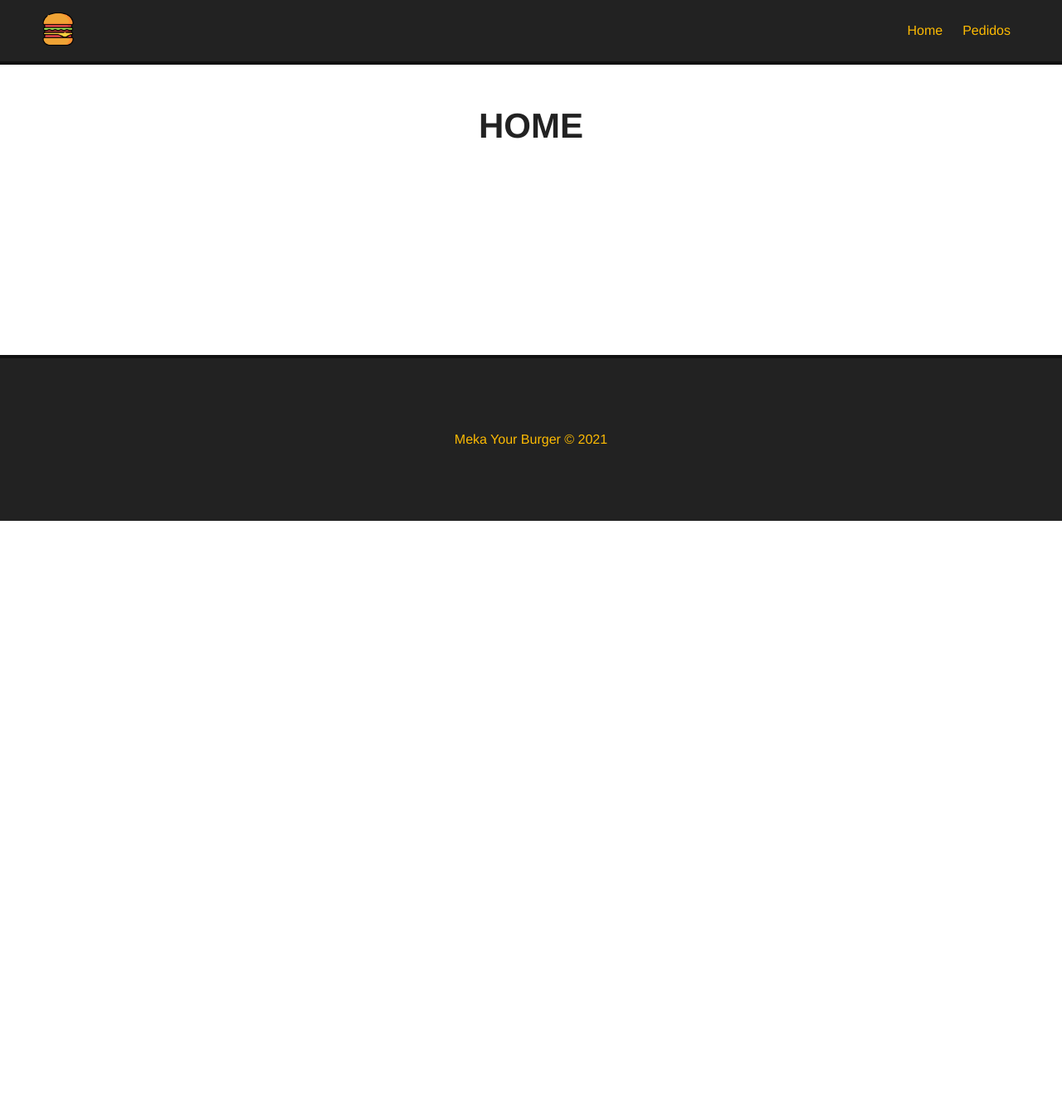
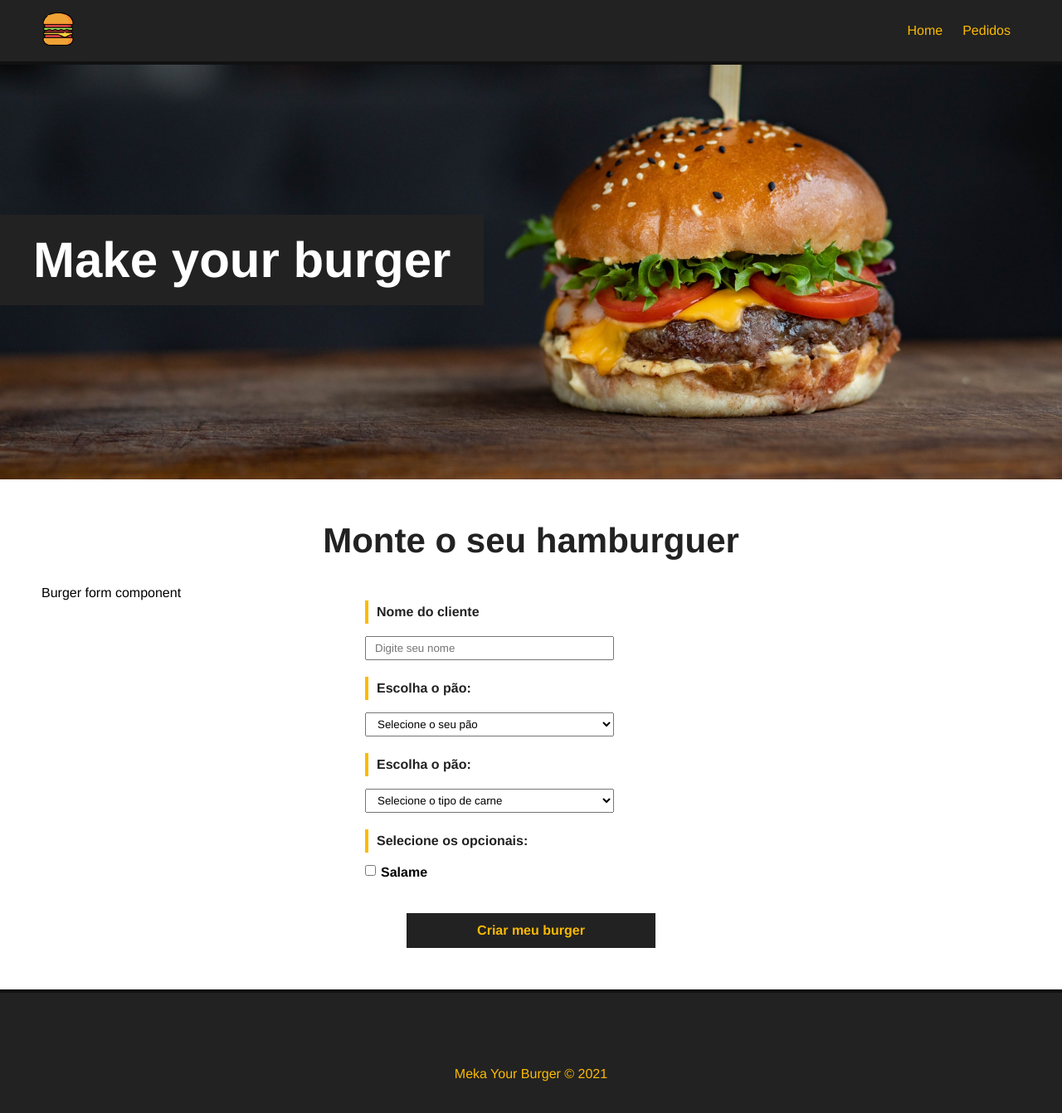
Before and after one commit to AlvaroHSFonseca/monte_seu_hambuguer, a Vue app: page / in a window 1280 px wide. Shown: the top 1342 px of the page at 83% size. Before the commit the page ends 800 px from the top, so only its background shows below. Built offline with nearby package versions, Linux system fonts and the light colour scheme.

Commit message:
Criando formulario de pedidos

```diff
--- /dev/null
+++ b/src/components/Banner.vue
@@ -0,0 +1,33 @@
+<template>
+    <div id="main-banner">
+        <h1>Make your burger</h1>
+    </div>
+</template>
+
+<script>
+    export default {
+        name: "Banner"
+    }
+</script>
+
+<style scoped>
+
+    #main-banner {
+        background-image: url('/public/img/burger.jpg');
+        background-position: 0 -250px;
+        background-size: cover;
+        height: 500px;
+        display: flex;
+        align-items: center;
+        justify-content: flex-start;
+    }
+
+    #main-banner h1 {
+        color: #FFF;
+        text-align: center;
+        font-size: 60px;
+        background-color: #222;
+        padding: 20px 40px;
+    }
+
+</style>
--- /dev/null
+++ b/src/components/BurgerForm.vue
@@ -0,0 +1,114 @@
+<template>
+    <div>
+        <p>Burger form component</p>
+        <div>
+            <form id="burger-form">
+                <div class="input-container">
+                    <label for="nome">Nome do cliente</label>
+                    <input type="text" id="nome" name="nome" v-model="nome" placeholder="Digite seu nome">
+                </div>
+                <div class="input-container">
+                    <label for="pao">Escolha o pão:</label>
+                    <select name="pao" id="pao">
+                        <option value="">Selecione o seu pão</option>
+                        <option value="Integral">Integral</option>
+                    </select>
+                </div>
+                <div class="input-container">
+                    <label for="carne">Escolha o pão:</label>
+                    <select name="carne" id="carne">
+                        <option value="">Selecione o tipo de carne</option>
+                        <option value="maminha">Maminha</option>
+                    </select>
+                </div>
+                <div id="opcionais-container" class="input-container">
+                    <label id="opcionais-title" for="opcionais">Selecione os opcionais:</label>
+                    <div class="checkbox-container">
+                        <input type="checkbox" name="opcionais" v-model="opcionais" value="salame">
+                        <span>Salame</span>
+                    </div>
+                </div>
+                <div class="input-container">
+                    <input type="submit" class="submit-btn" value="Criar meu burger">
+                </div>
+            </form>
+        </div>
+    </div>
+</template>
+
+<script>
+    export default {
+        name: "BurgerForm"
+    }
+</script>
+
+<style scoped>
+
+    #burger-form {
+        max-width: 400px;
+        margin: 0 auto;
+    }
+
+    .input-container {
+        display: flex;
+            flex-direction: column;
+            margin-bottom: 20px;
+    }
+
+    label {
+        font-weight: bold;
+        margin-bottom: 15px;
+        color: #222;
+        padding: 5px 10px;
+        border-left: 4px solid #FCBA03;
+    }
+
+    input, select {
+        padding: 5px 10px;
+        width: 300px;
+    }
+
+    #opcionais-container {
+        flex-direction: row;
+        flex-wrap: wrap;
+    }
+
+    #opcionais-title {
+        width: 100%;
+    }
+
+    .checkbox-container {
+        display: flex;
+        align-items: flex-start;
+        width: 50%;
+        margin-bottom: 20px;
+    }
+
+    .checkbox-container span,
+    .checkbox-container input {
+        width: auto;
+    }
+
+    .checkbox-container span {
+        margin-left: 6px;
+        font-weight: bold;
+    }
+
+    .submit-btn {
+        background-color: #222;
+        color: #FCBA03;
+        font-weight: bold;
+        border: 2px solid #222;
+        padding:  10px;
+        font-size: 16px;
+        margin: 0 auto;
+        cursor: pointer;
+        transition: .5s;
+    }
+
+    .submit-btn:hover {
+        background-color: transparent;
+        color: #222;
+    }
+
+</style>
--- a/src/views/HomeView.vue
+++ b/src/views/HomeView.vue
@@ -1,14 +1,20 @@
 <template>
+  <Banner />
   <div class="main-container">
-    <h1>HOME</h1>
+    <h1>Monte o seu hamburguer</h1>
+    <Burger-form />
   </div>
 </template>
 
 <script>
+  import Banner from '@/components/Banner.vue'
+  import BurgerForm from '@/components/BurgerForm.vue'
 
-export default {
-  name: 'HomeView',
-  components: {
+  export default {
+    name: 'Home',
+    components: {
+        Banner,
+        BurgerForm
+    }
   }
-}
 </script>
```
